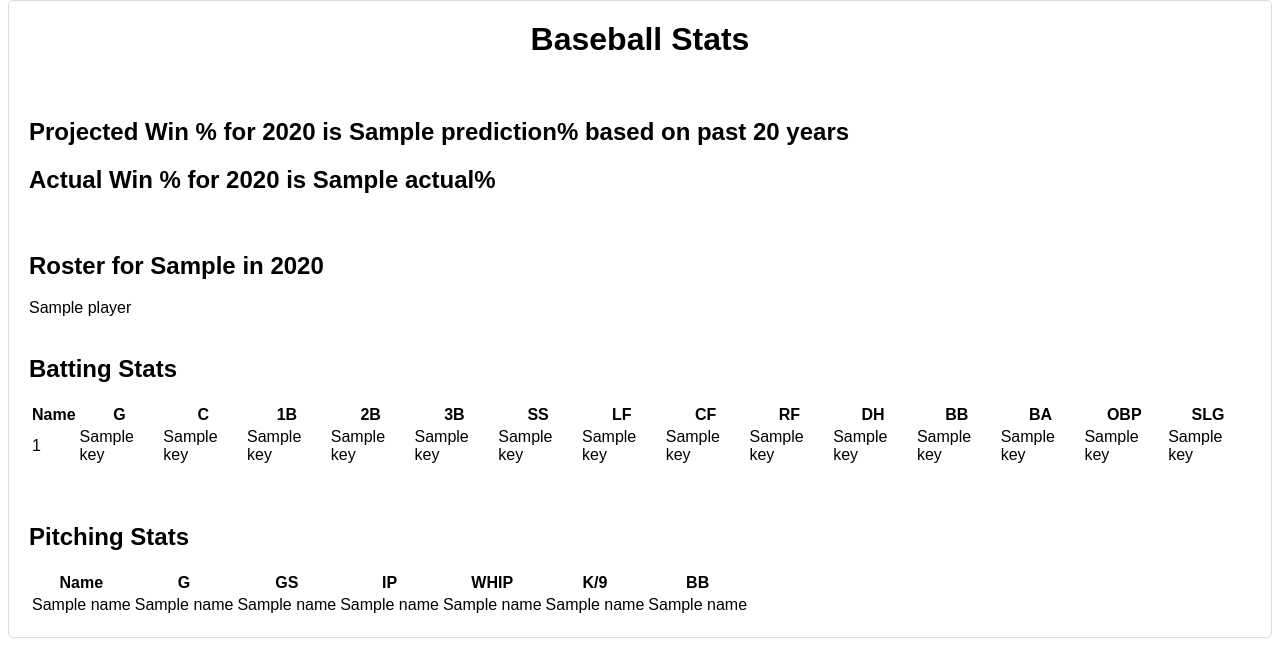
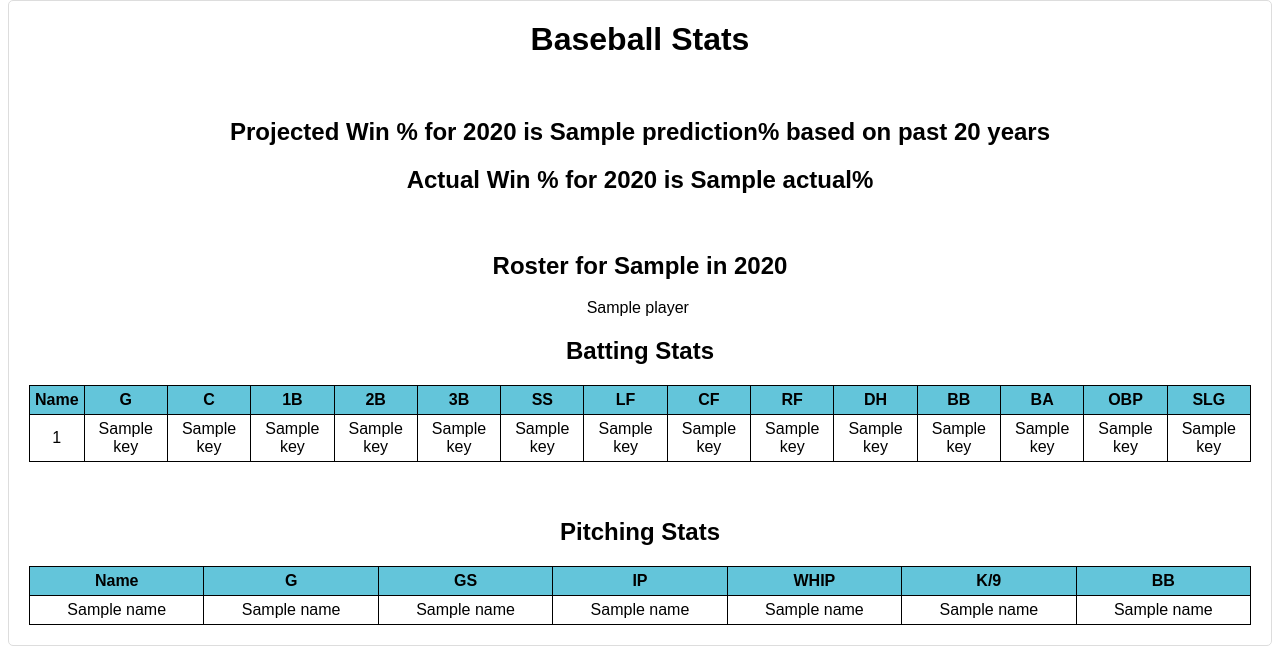
Before and after one commit to cypill36/HIGHEST_GRADE_EVER, a Flask app: template templates/stats.html in a window 1280 px wide. Shown: the part 144-800 px from the top of the page. Run offline with Flask 3, Linux system fonts and the light colour scheme; the template is opened without the code that fills it: most values are stand-ins (such as "Sample title", 1, 10 or a date in 2020).

Commit message:
Update stats.html

```diff
--- a/GroupProjectFlask/app/templates/stats.html
+++ b/GroupProjectFlask/app/templates/stats.html
@@ -1,93 +1,97 @@
 {% extends 'base.html' %}
 
 {% block content %}
-  <h1 style="text-align:center">Baseball Stats</h1>
+  <div style="text-align:center;">
+    <h1>Baseball Stats</h1>
     <br>
-  {% if prediction %}
+    {% if message %}
+      <h2>Insufficient data in this time period to calculate the Win %</h2>
+    {% elif prediction %}
       <h2>Projected Win % for {{ curr_year }} is {{ prediction }}% based on past 20 years</h2>
       <h2>Actual Win % for {{ curr_year }} is {{ actual }}%</h2>
     {% else %}
-  <h2>Team has not been active for at least 20 years before {{ curr_year }}; insufficient data to make a prediction</h2>
+      <h2>Team has not been active/has insufficient data for at least 20 years before {{ curr_year }}</h2>
     {% endif %}
     <br>
     <h2>Roster for {{ chosenTeam }} in {{ chosenYear }}</h2>
+
     <table>
         <thead>
-	 <tr>
 	  {% for player in roster %}
 	      {{ player }}{% if not loop.last %}, {% endif %}&nbsp
 	  {% endfor %}
 	 </tr>
 	</thead>
     </table>
-  <br>
+
+
       <h2>Batting Stats</h2>
-    <table>
+    <table style="border-collapse: collapse; width: 100%;">
       <thead>
-        <tr>
-          <th>Name</th>
-          <th>G</th>
-          <th>C</th>
-          <th>1B</th>
-          <th>2B</th>
-          <th>3B</th>
-          <th>SS</th>
-          <th>LF</th>
-          <th>CF</th>
-          <th>RF</th>
-          <th>DH</th>
-          <th>BB</th>
-          <th>BA</th>
-          <th>OBP</th>
-          <th>SLG</th>
+        <tr style="background-color: #63c5da;">
+          <th style="border: 1px solid #000; padding: 5px;"> Name</th>
+          <th style="border: 1px solid #000; padding: 5px;"> G </th>
+          <th style="border: 1px solid #000; padding: 5px;"> C </th>
+          <th style="border: 1px solid #000; padding: 5px;"> 1B </th>
+          <th style="border: 1px solid #000; padding: 5px;"> 2B </th>
+          <th style="border: 1px solid #000; padding: 5px;"> 3B </th>
+          <th style="border: 1px solid #000; padding: 5px;"> SS </th>
+          <th style="border: 1px solid #000; padding: 5px;"> LF </th>
+          <th style="border: 1px solid #000; padding: 5px;"> CF </th>
+          <th style="border: 1px solid #000; padding: 5px;"> RF </th>
+          <th style="border: 1px solid #000; padding: 5px;"> DH </th>
+          <th style="border: 1px solid #000; padding: 5px;"> BB </th>
+          <th style="border: 1px solid #000; padding: 5px;"> BA </th>
+          <th style="border: 1px solid #000; padding: 5px;"> OBP </th>
+          <th style="border: 1px solid #000; padding: 5px;"> SLG </th>
         </tr>
       </thead>
       <tbody>
         {% for key in battingStats %}
           <tr>
-            <td>{{ battingStats[key][0] }}</td>
-            <td>{{ battingStats[key][1] }}</td>
-            <td>{{ battingStats[key][2] }}</td>
-            <td>{{ battingStats[key][3] }}</td>
-            <td>{{ battingStats[key][4] }}</td>
-            <td>{{ battingStats[key][5] }}</td>
-            <td>{{ battingStats[key][6] }}</td>
-            <td>{{ battingStats[key][7] }}</td>
-            <td>{{ battingStats[key][8] }}</td>
-            <td>{{ battingStats[key][9] }}</td>
-            <td>{{ battingStats[key][10] }}</td>
-            <td>{{ battingStats[key][12] }}</td>
-            <td>{{ battingStats[key][11] }}</td>
-            <td>{{ battingStats[key][13] }}</td>
-            <td>{{ battingStats[key][14] }}</td>
+            <td style="border: 1px solid #000; padding: 5px;">{{ battingStats[key][0] }}</td>
+            <td style="border: 1px solid #000; padding: 5px;">{{ battingStats[key][1] }}</td>
+            <td style="border: 1px solid #000; padding: 5px;">{{ battingStats[key][2] }}</td>
+            <td style="border: 1px solid #000; padding: 5px;">{{ battingStats[key][3] }}</td>
+            <td style="border: 1px solid #000; padding: 5px;">{{ battingStats[key][4] }}</td>
+            <td style="border: 1px solid #000; padding: 5px;">{{ battingStats[key][5] }}</td>
+            <td style="border: 1px solid #000; padding: 5px;">{{ battingStats[key][6] }}</td>
+            <td style="border: 1px solid #000; padding: 5px;">{{ battingStats[key][7] }}</td>
+            <td style="border: 1px solid #000; padding: 5px;">{{ battingStats[key][8] }}</td>
+            <td style="border: 1px solid #000; padding: 5px;">{{ battingStats[key][9] }}</td>
+            <td style="border: 1px solid #000; padding: 5px;">{{ battingStats[key][10] }}</td>
+            <td style="border: 1px solid #000; padding: 5px;">{{ battingStats[key][12] }}</td>
+            <td style="border: 1px solid #000; padding: 5px;">{{ battingStats[key][11] }}</td>
+            <td style="border: 1px solid #000; padding: 5px;">{{ battingStats[key][13] }}</td>
+            <td style="border: 1px solid #000; padding: 5px;">{{ battingStats[key][14] }}</td>
           </tr>
         {% endfor %}
       </tbody>
     </table>
     <br><br>
     <h2>Pitching Stats</h2>
-    <table>
+    <table style="border-collapse: collapse; width: 100%;">
       <thead>
-        <tr>
-          <th>Name</th>
-          <th>G</th>
-          <th>GS</th>
-          <th>IP</th>
-          <th>WHIP</th>
-          <th>K/9</th>
-          <th>BB</th>
+        <tr style="background-color: #63c5da;">
+          <th style="border: 1px solid #000; padding: 5px;">Name</th>
+          <th style="border: 1px solid #000; padding: 5px;">G</th>
+          <th style="border: 1px solid #000; padding: 5px;">GS</th>
+          <th style="border: 1px solid #000; padding: 5px;">IP</th>
+          <th style="border: 1px solid #000; padding: 5px;">WHIP</th>
+          <th style="border: 1px solid #000; padding: 5px;">K/9</th>
+          <th style="border: 1px solid #000; padding: 5px;">BB</th>
         </tr>
       </thead>
       <tbody>
         {% for key in pitching_data.keys() %}
           <tr>
-            <td>{{ pitching_data[key][0] }}</td>
-            <td>{{ pitching_data[key][1] }}</td>
-            <td>{{ pitching_data[key][2] }}</td>
-            <td>{{ pitching_data[key][3] }}</td>
-            <td>{{ pitching_data[key][4] }}</td>
-            <td>{{ pitching_data[key][5] }}</td>
-            <td>{{ pitching_data[key][6] }}</td>
+            <td style="border: 1px solid #000; padding: 5px;">{{ pitching_data[key][0] }}</td>
+            <td style="border: 1px solid #000; padding: 5px;">{{ pitching_data[key][1] }}</td>
+            <td style="border: 1px solid #000; padding: 5px;">{{ pitching_data[key][2] }}</td>
+            <td style="border: 1px solid #000; padding: 5px;">{{ pitching_data[key][3] }}</td>
+            <td style="border: 1px solid #000; padding: 5px;">{{ pitching_data[key][4] }}</td>
+            <td style="border: 1px solid #000; padding: 5px;">{{ pitching_data[key][5] }}</td>
+            <td style="border: 1px solid #000; padding: 5px;">{{ pitching_data[key][6] }}</td>
           </tr>
         {% endfor %}
       </tbody>
```
Lines whose indentation alone changed are shown as unchanged.
